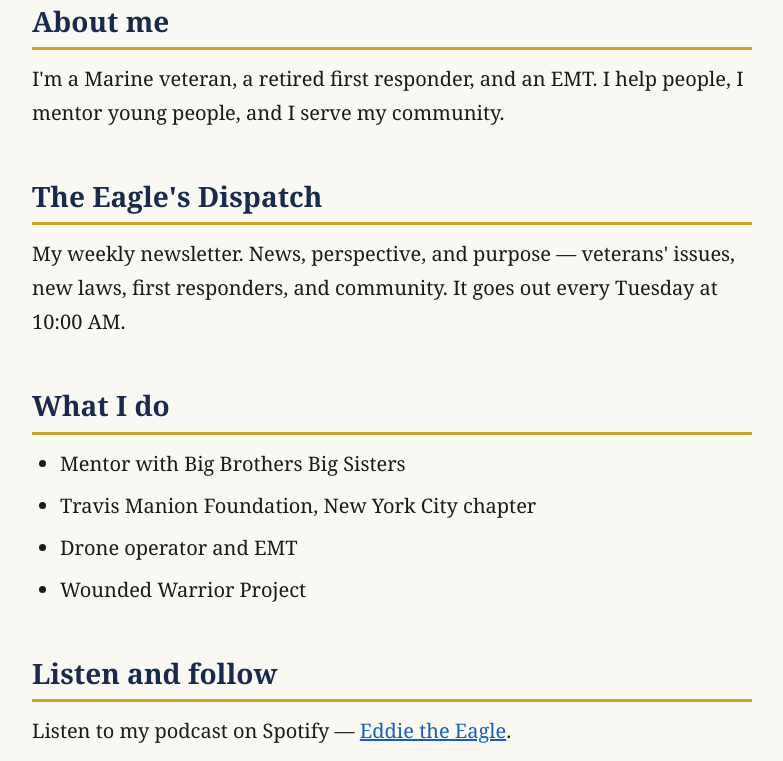
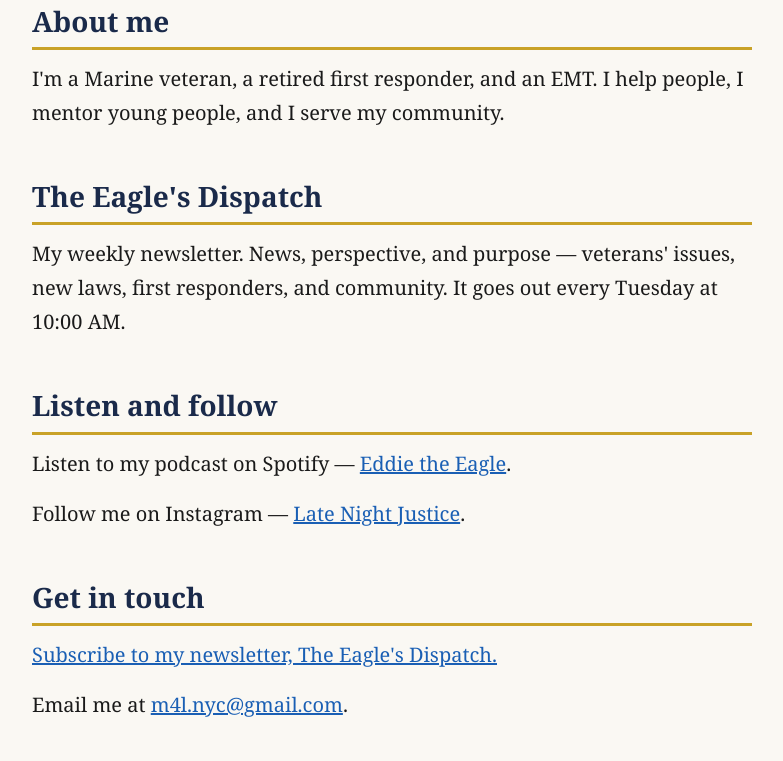
Before and after one commit to nystmarine/nystmarine.github.io, a plain HTML site: page index.html in a window 1280 px wide. Shown: the part 511-1272 px from the top of the page, without its empty margins (248-1031 px from the left). Drawn offline with Linux system fonts and the light colour scheme.

Commit message:
Remove What I do section, add Coming Soon discounts section

```diff
--- a/index.html
+++ b/index.html
@@ -108,14 +108,6 @@
 <h2>The Eagle's Dispatch</h2>
 <p>My weekly newsletter. News, perspective, and purpose — veterans' issues, new laws, first responders, and community. It goes out every Tuesday at 10:00 AM.</p>
 
-<h2>What I do</h2>
-<ul>
-  <li>Mentor with Big Brothers Big Sisters</li>
-  <li>Travis Manion Foundation, New York City chapter</li>
-  <li>Drone operator and EMT</li>
-  <li>Wounded Warrior Project</li>
-</ul>
-
 <h2>Listen and follow</h2>
 <p>Listen to my podcast on Spotify — <a href="https://open.spotify.com/show/20wzwQB0XGACHQVzW0LVBo">Eddie the Eagle</a>.</p>
 <p>Follow me on Instagram — <a href="https://www.instagram.com/latenightjustice">Late Night Justice</a>.</p>
```
